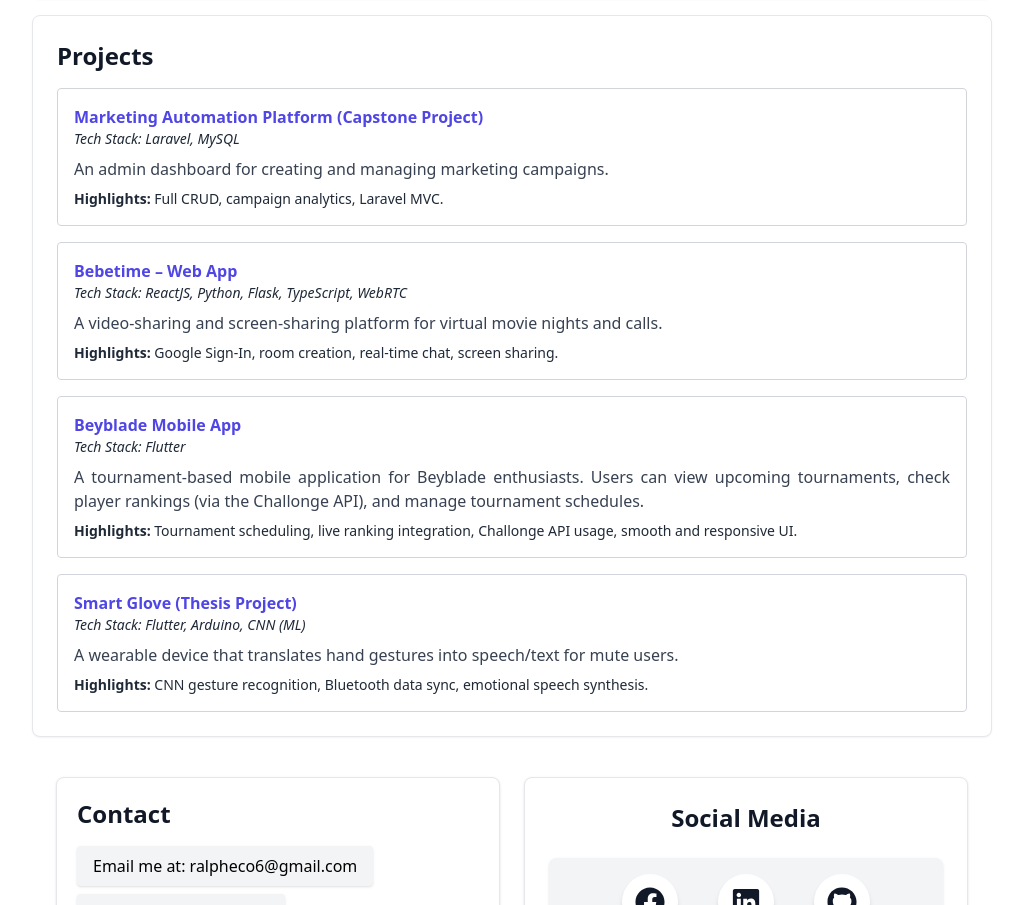
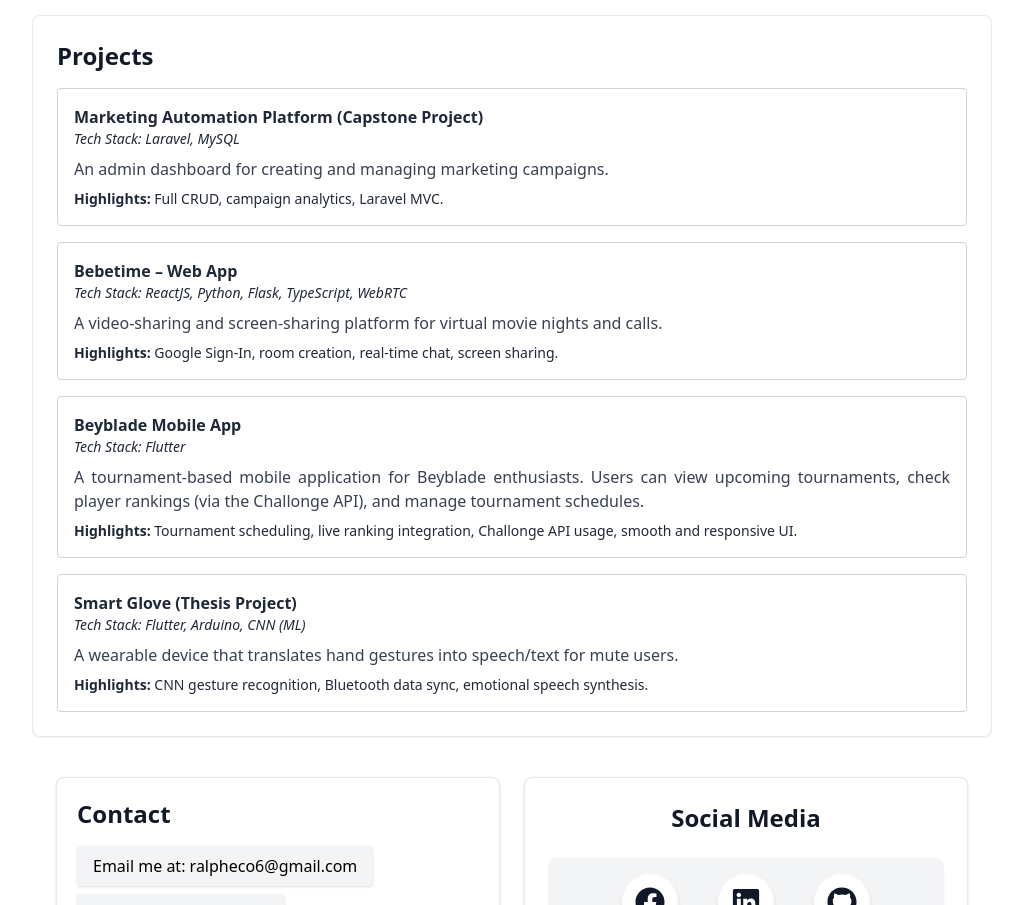
Before and after one commit to wappyboy/my-portfolio, a React (Vite) app: page / in a window 1280 px wide. Shown: the part 1669-2574 px from the top of the page, without its empty margins (128-1151 px from the left). Built offline with nearby package versions, Linux system fonts and the light colour scheme.

Commit message:
changecolorprojecttitle

```diff
--- a/src/components/Projects.tsx
+++ b/src/components/Projects.tsx
@@ -44,7 +44,7 @@ className="p-6 text-justify mt-4 mb-4 mx-4 bg-white dark:bg-gray-900 rounded-lg
       className="border border-gray-300 dark:border-gray-700 p-4 rounded transition duration-300 hover:scale-105 hover:shadow-lg cursor-pointer bg-white dark:bg-gray-800"
               style={{ animationDelay: `${i * 0.3}s`, animationFillMode: "forwards" }}
             >
-              <h4 className="font-bold text-indigo-600 dark:text-indigo-400">{project.title}</h4>
+            <h4 className="font-bold text-gray-800 dark:text-gray-300">{project.title}</h4>
               <p className="text-sm text-gray-800 dark:text-gray-300 mb-2 italic">
                 Tech Stack: {project.tech}
               </p>
```
